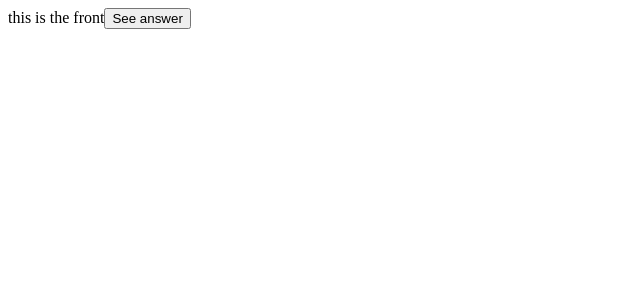
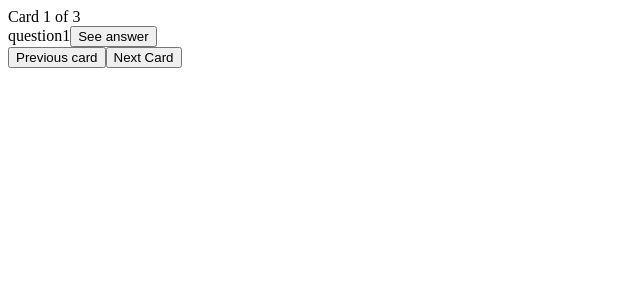
Before and after one commit to robo27918/neuroflashcards, a React (Vite) app: page / in a window 1280 px wide. Shown: the top 300 px of the page, without its empty margins (0-640 px from the left). Built offline with nearby package versions, Linux system fonts and the light colour scheme.

Commit message:
Included dummy data for CardDeck component

```diff
--- a/src/App.jsx
+++ b/src/App.jsx
@@ -6,18 +6,31 @@
  */
 import React from "react";
 //import Cards from "./Cards";
-import FlipCard from "./components/FlipCard";
-
+import CardDeck from "./components/CardDeck";
+const flashCards =[
+  {
+    id:1,
+    front:"question1",
+    back:"answer1"
+  },
+  {
+    id:2,
+    front:"question2",
+    back:"answer2"
+  },
+  {
+    id:3,
+    front:"question3",
+    back:"answer3"
+  }
+]
 function App() {
 
 
   return (
     <div>
       {/*This component will be in charge of rendering the deck of flash cards */}
-      <FlipCard
-        frontData={"this is the front"}
-        backData={"this is the back data"}
-      />
+     <CardDeck cards={flashCards}/>
     </div>
   )
 }
--- a/src/components/CardDeck.jsx
+++ b/src/components/CardDeck.jsx
@@ -7,13 +7,15 @@
  */
 import React, {useState, useEffect} from "react";
 import FlipCard from "./FlipCard";
-const dummyData = {
 
-}
-const CardDeck = () =>{
-    const [cardData, setCardData] = useState ([]);
+const CardDeck = ({cards}) =>{
+    const [cardData, setCardData] = useState (cards);
 
-    const cards = cardData.map((card) => {
+    //setting the cardData passed in via props
+    //
+    console.log("printing cardData", cardData)
+
+    const Fcards = cardData.map((card) => {
         return <FlipCard
                 frontData={card.front}
                 backData={card.back}
@@ -28,16 +30,18 @@ const CardDeck = () =>{
     const nextCard = () => {
         setCurrent(current +1);
     }
+
+    console.log("print Fcards", Fcards)
     return (
         <div>
             {/* card number */}
             <div className="cardNumber">
-                Card {current+1} of {cards.length}
+                Card {current+1} of {Fcards.length}
             </div>
             {/* card number */}
 
             {/*render the cards */}
-                {cards[current]}
+                {Fcards[current]}
             {/*render the cards */}
 
             {/*render navigation*/}
@@ -51,3 +55,4 @@ const CardDeck = () =>{
         </div>
     );
 }
+export default CardDeck;
--- a/src/components/FlipCard.jsx
+++ b/src/components/FlipCard.jsx
@@ -28,7 +28,7 @@ const FlipCard = ({frontData, backData}) =>{
             </div>
 
             <div>
-                {}
+
                 {backData}
                 <button className="FlipButton" onClick={handleFlip}>See Question</button>
             </div>
```
